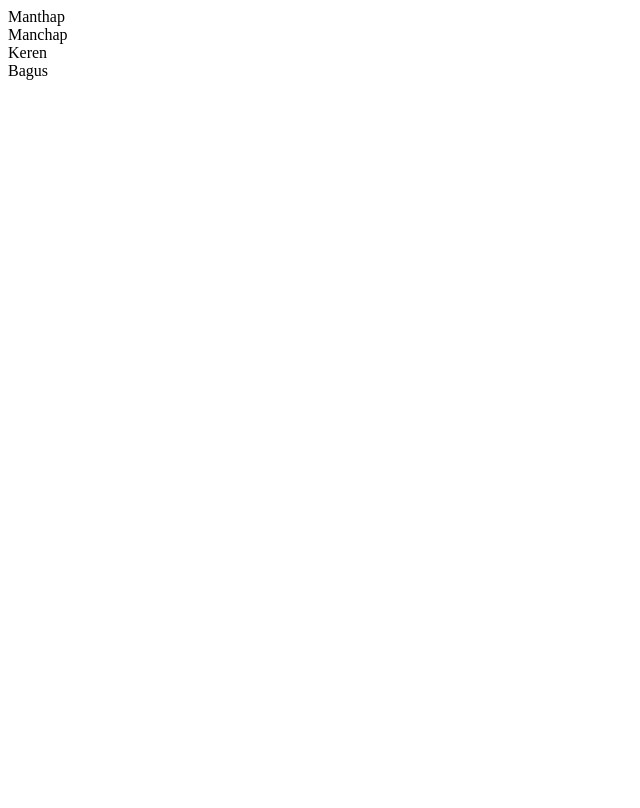
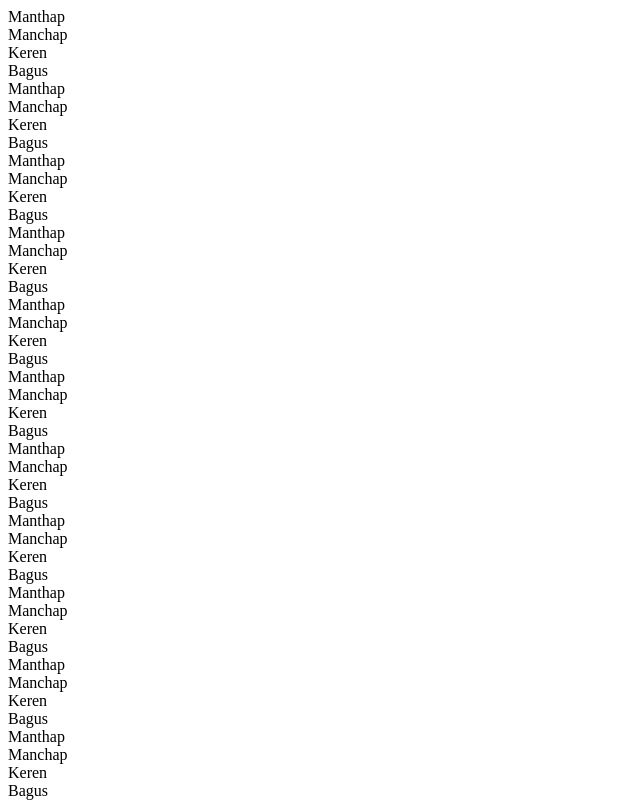
Before and after one commit to H34dr1k/TA-Pak-Herman, a plain HTML site: page Test Project/Test.html in a window 1280 px wide. Shown: the whole page, without its empty margins (0-640 px from the left). Drawn offline with Linux system fonts and the light colour scheme.

Commit message:
Keren loooo
Ini gampang buatnya

```diff
--- a/Test Project/Test.html
+++ b/Test Project/Test.html
@@ -18,3 +18,222 @@
 	</div>
 </body>
 </html>
+
+<!DOCTYPE html>
+<html>
+<head>
+	<title>Testing</title>
+</head>
+<body>
+	<div>
+		Manthap
+	</div>
+	<div>
+		Manchap
+	</div>
+	<div>
+		Keren
+	</div>
+	<div>
+		Bagus
+	</div>
+</body>
+</html>
+
+
+<!DOCTYPE html>
+<html>
+<head>
+	<title>Testing</title>
+</head>
+<body>
+	<div>
+		Manthap
+	</div>
+	<div>
+		Manchap
+	</div>
+	<div>
+		Keren
+	</div>
+	<div>
+		Bagus
+	</div>
+</body>
+</html>
+
+
+<!DOCTYPE html>
+<html>
+<head>
+	<title>Testing</title>
+</head>
+<body>
+	<div>
+		Manthap
+	</div>
+	<div>
+		Manchap
+	</div>
+	<div>
+		Keren
+	</div>
+	<div>
+		Bagus
+	</div>
+</body>
+</html>
+
+
+<!DOCTYPE html>
+<html>
+<head>
+	<title>Testing</title>
+</head>
+<body>
+	<div>
+		Manthap
+	</div>
+	<div>
+		Manchap
+	</div>
+	<div>
+		Keren
+	</div>
+	<div>
+		Bagus
+	</div>
+</body>
+</html>
+
+
+<!DOCTYPE html>
+<html>
+<head>
+	<title>Testing</title>
+</head>
+<body>
+	<div>
+		Manthap
+	</div>
+	<div>
+		Manchap
+	</div>
+	<div>
+		Keren
+	</div>
+	<div>
+		Bagus
+	</div>
+</body>
+</html>
+
+
+<!DOCTYPE html>
+<html>
+<head>
+	<title>Testing</title>
+</head>
+<body>
+	<div>
+		Manthap
+	</div>
+	<div>
+		Manchap
+	</div>
+	<div>
+		Keren
+	</div>
+	<div>
+		Bagus
+	</div>
+</body>
+</html>
+
+
+<!DOCTYPE html>
+<html>
+<head>
+	<title>Testing</title>
+</head>
+<body>
+	<div>
+		Manthap
+	</div>
+	<div>
+		Manchap
+	</div>
+	<div>
+		Keren
+	</div>
+	<div>
+		Bagus
+	</div>
+</body>
+</html>
+
+
+<!DOCTYPE html>
+<html>
+<head>
+	<title>Testing</title>
+</head>
+<body>
+	<div>
+		Manthap
+	</div>
+	<div>
+		Manchap
+	</div>
+	<div>
+		Keren
+	</div>
+	<div>
+		Bagus
+	</div>
+</body>
+</html>
+
+
+<!DOCTYPE html>
+<html>
+<head>
+	<title>Testing</title>
+</head>
+<body>
+	<div>
+		Manthap
+	</div>
+	<div>
+		Manchap
+	</div>
+	<div>
+		Keren
+	</div>
+	<div>
+		Bagus
+	</div>
+</body>
+</html>
+
+
+<!DOCTYPE html>
+<html>
+<head>
+	<title>Testing</title>
+</head>
+<body>
+	<div>
+		Manthap
+	</div>
+	<div>
+		Manchap
+	</div>
+	<div>
+		Keren
+	</div>
+	<div>
+		Bagus
+	</div>
+</body>
+</html>
```
